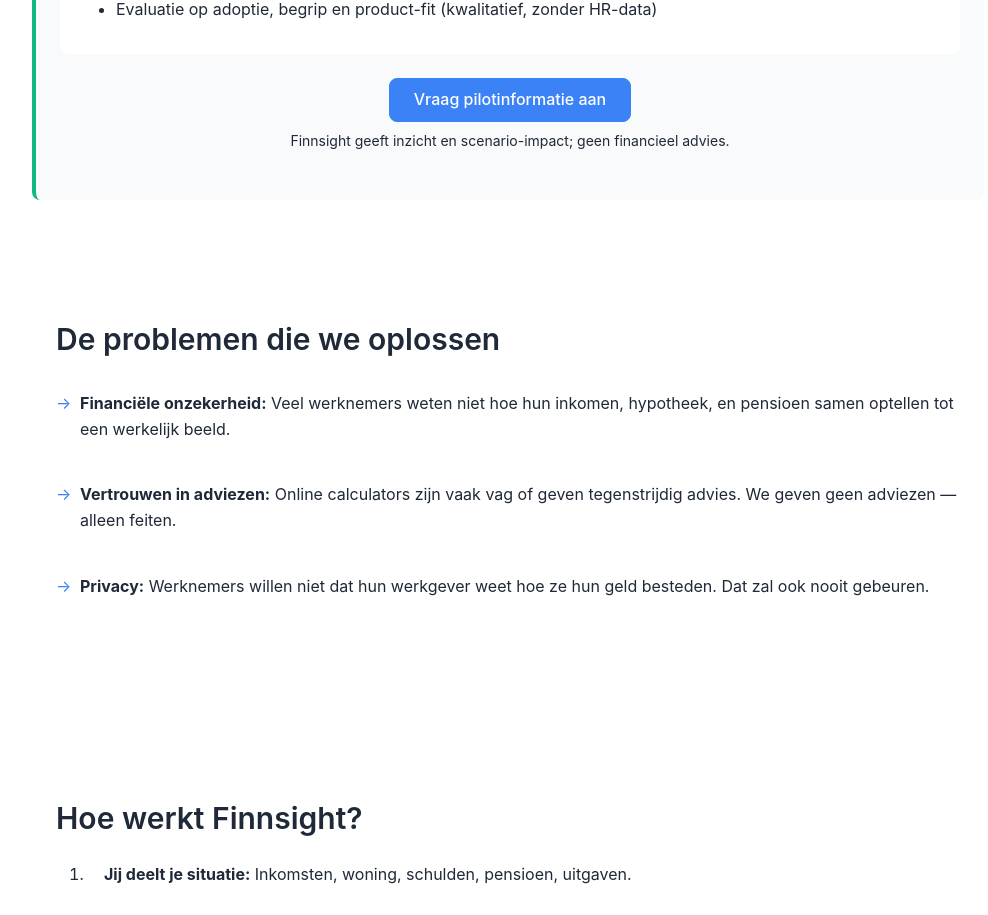
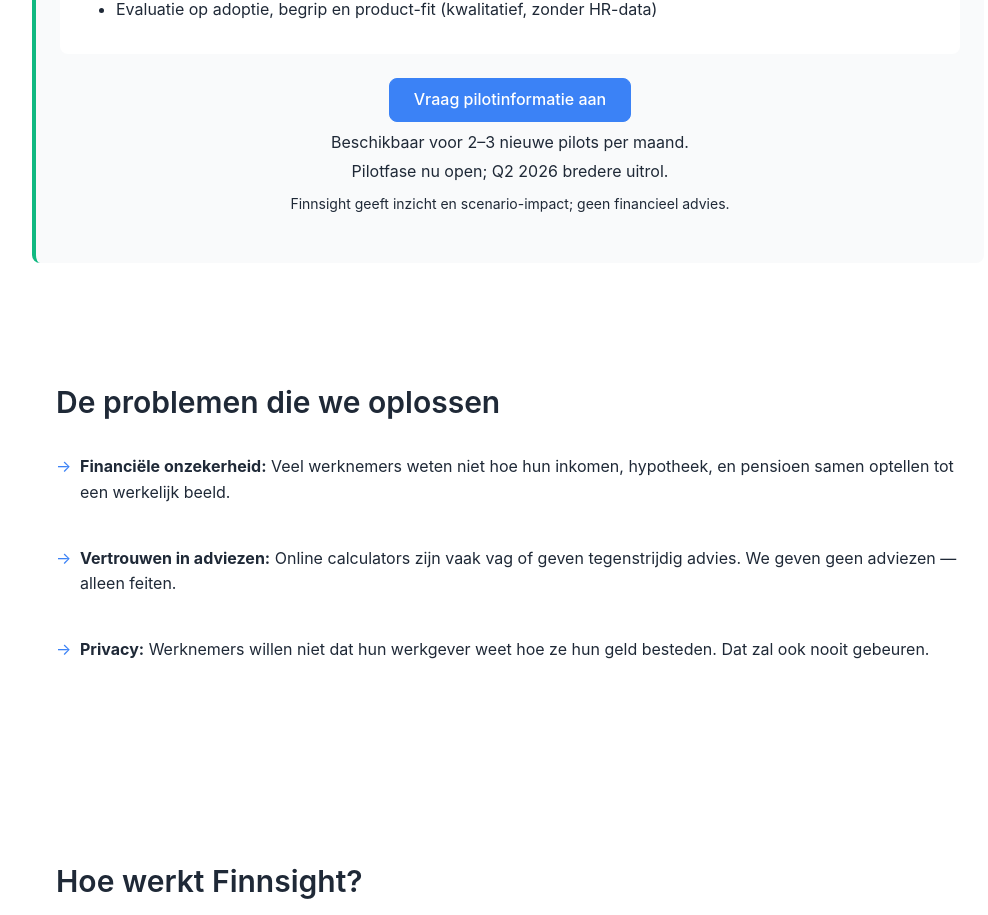
Before and after one commit to floorenr/finnsight-site, a React (Vite) app: page / in a window 1280 px wide. Shown: the part 1796-2711 px from the top of the page, without its empty margins (132-1120 px from the left). Built offline with nearby package versions, Linux system fonts and the light colour scheme.

Commit message:
chore: add pilot availability and rollout timeline copy

```diff
--- a/src/pages/LandingPage.jsx
+++ b/src/pages/LandingPage.jsx
@@ -84,6 +84,12 @@ export default function LandingPage({ onNavigate }) {
 
           <div style={{ textAlign: 'center' }}>
             <a href="mailto:hello@finnsight.nl?subject=Pilotinformatie%20Finnsight" className="btn btn-primary">Vraag pilotinformatie aan</a>
+            <p style={{ marginTop: 'var(--spacing-sm)', marginBottom: 'var(--spacing-xs)' }}>
+              Beschikbaar voor 2–3 nieuwe pilots per maand.
+            </p>
+            <p style={{ marginTop: 0, marginBottom: 'var(--spacing-sm)' }}>
+              Pilotfase nu open; Q2 2026 bredere uitrol.
+            </p>
             <p style={{ fontSize: '0.875rem', color: 'var(--color-text-muted)', marginTop: 'var(--spacing-sm)', marginBottom: 0 }}>
               Finnsight geeft inzicht en scenario-impact; geen financieel advies.
             </p>
```
